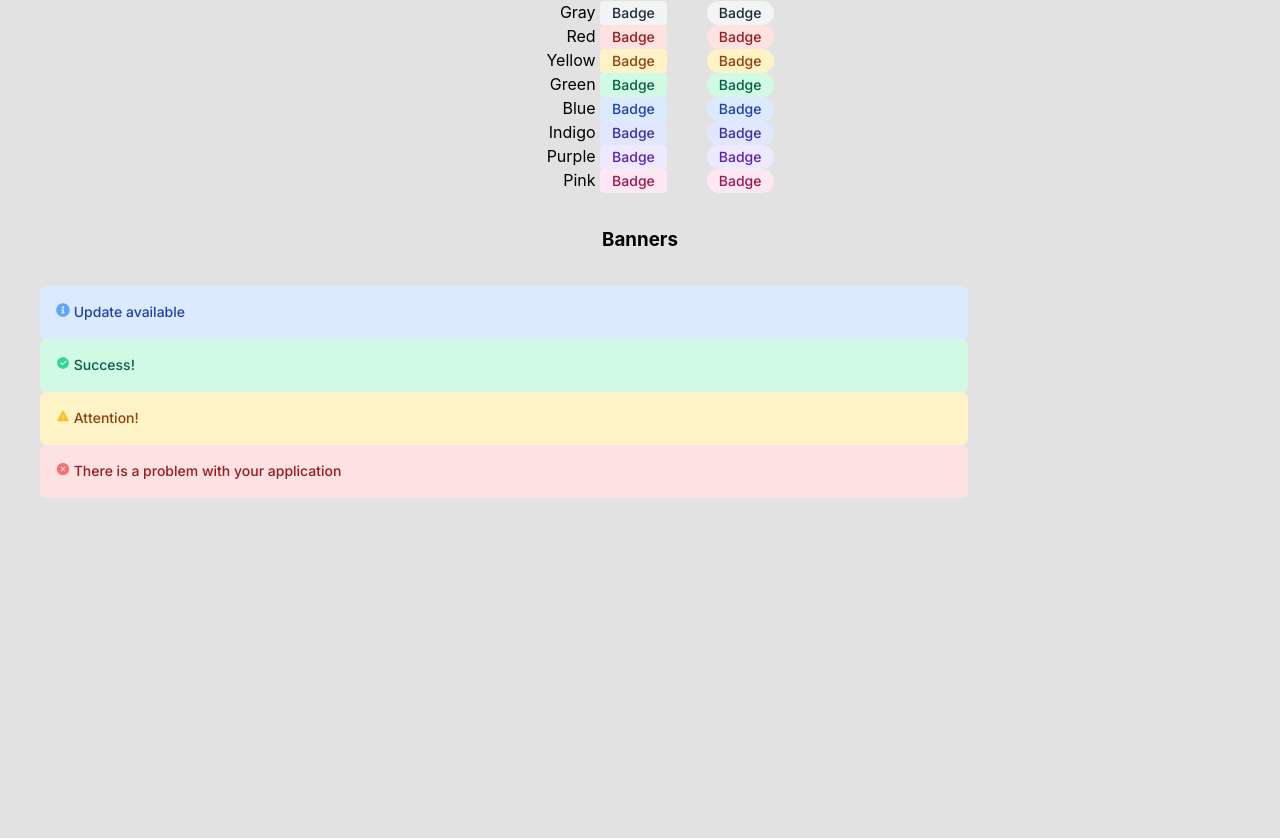
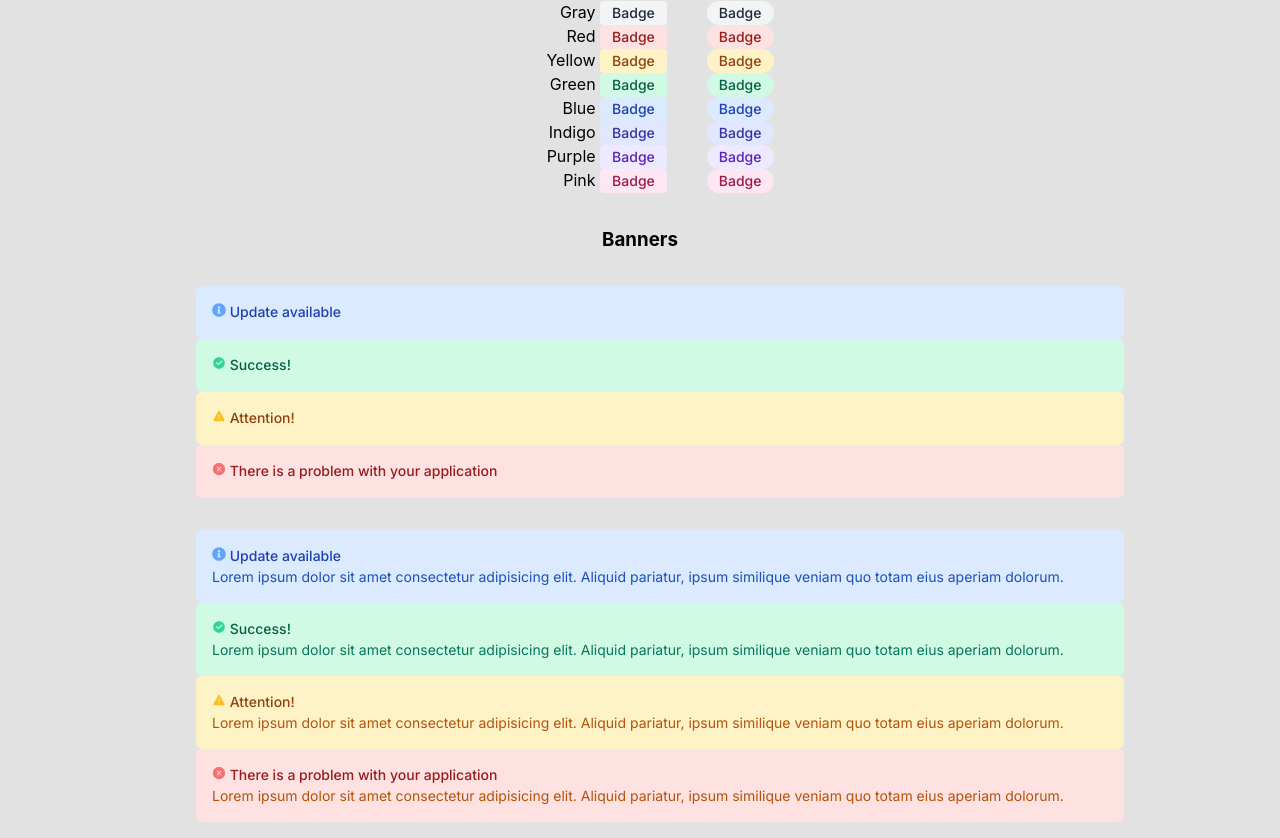
Before and after one commit to gregrell/scrimba_advanced_react, a React (Create React App) app in the folder advancedreact2/: page /library in a window 1280 px wide. Shown: the part 192-1030 px from the top of the page. Before the commit the page ends 800 px from the top, so only its background shows below. Built offline with nearby package versions, Linux system fonts and the light colour scheme; the HTML template or start-up script is replaced by a standard one.

Commit message:
Banner is done

```diff
--- a/advancedreact2/src/App.css
+++ b/advancedreact2/src/App.css
@@ -1,5 +1,5 @@
 /* Google font imports */
-@import url('https://fonts.googleapis.com/css2?family=Inter:wght@500&family=Karla:wght@300;400;500;600;700;800&family=Poppins:ital,wght@0,100;0,200;0,300;0,400;0,500;1,100&display=swap');
+@import url('https://fonts.googleapis.com/css2?family=Inter:wght@100;200;300;400;500&family=Karla:wght@300;400;500;600;700;800&family=Poppins:ital,wght@0,100;0,200;0,300;0,400;0,500;1,100&display=swap');
 
 
 body{
@@ -247,6 +247,7 @@ button.sm{
 
 .presentationPort{
   display:flex;
+  justify-content: center;
 }
 
 
--- a/advancedreact2/src/Components/Banner/Banner.jsx
+++ b/advancedreact2/src/Components/Banner/Banner.jsx
@@ -11,14 +11,18 @@ export default function Banner({children, variant, className, ...rest}){
     //Banner types: success, warning, error, neutral
     let bannerType = variant ? variant:"neutral" //default selection
     let color = 'blue' //default
+    let subtextColor = '#1C51B9'
     if(bannerType === 'success'){
         color = 'green'
+        subtextColor='#047857'
     }
     if(bannerType === 'warning'){
         color = 'yellow'
+        subtextColor='#B45309'
     }
     if(bannerType === 'error'){
         color = 'red'
+        subtextColor='#B45309'
     }
 
     let allClasses = classnames(className, "banner",  `${bannerType ? bannerType:"neutral"}`, `${color ? color:"blue"}`)
@@ -33,7 +37,7 @@ export default function Banner({children, variant, className, ...rest}){
                 {bannerType==='warning' && <><IoIosWarning color="#FBBF24"/> Attention!</>}
                 {bannerType==='error' && <><AiFillCloseCircle color="#F87171"/> There is a problem with your application</>}
                 </div>
-                <div>
+                <div style={{color: subtextColor, fontWeight: '400'}}>
                     {children && children}
                 </div>
 
--- a/advancedreact2/src/Components/Routing/Library.jsx
+++ b/advancedreact2/src/Components/Routing/Library.jsx
@@ -48,6 +48,15 @@ export default function Library(){
                 </ul>
             </div>
 
+            <div className="presentationPort">
+                <ul>
+                <li><Banner>Lorem ipsum dolor sit amet consectetur adipisicing elit. Aliquid pariatur, ipsum similique veniam quo totam eius aperiam dolorum.</Banner></li>
+                <li><Banner variant='success'>Lorem ipsum dolor sit amet consectetur adipisicing elit. Aliquid pariatur, ipsum similique veniam quo totam eius aperiam dolorum.</Banner></li>
+                <li><Banner variant='warning'>Lorem ipsum dolor sit amet consectetur adipisicing elit. Aliquid pariatur, ipsum similique veniam quo totam eius aperiam dolorum.</Banner></li>
+                <li><Banner variant='error'>Lorem ipsum dolor sit amet consectetur adipisicing elit. Aliquid pariatur, ipsum similique veniam quo totam eius aperiam dolorum.</Banner></li>
+                </ul>
+            </div>
+
 
         </>
     )
```
